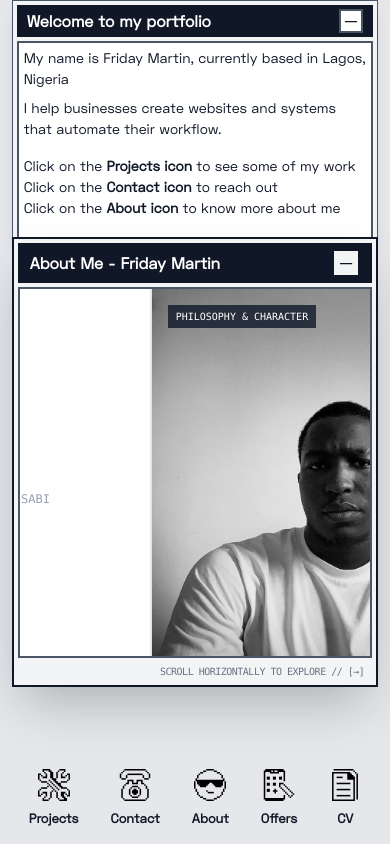
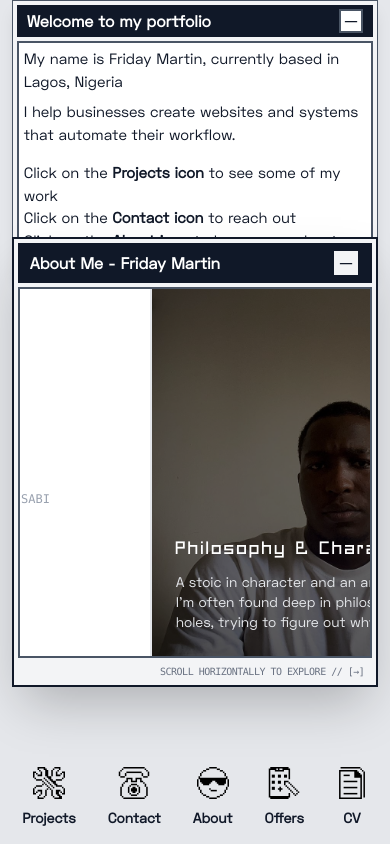
Before and after one commit to M-alpha-bet/martin-friday, a React (Vite) app: page / in a window 390 px wide. Both pictures are taken after a click on the element "About". Built offline with nearby package versions, Linux system fonts and the light colour scheme; no server answers; what @reown/appkit, @reown/appkit-adapter-solana would draw is missing.

Commit message:
feat: changed mobile style to handle hover state

```diff
--- a/src/components/AboutMe.tsx
+++ b/src/components/AboutMe.tsx
@@ -74,7 +74,7 @@ export const AboutMeModal = ({
       text: "I love things that feel intentional, meaningful, and beautifully imperfect. Nature is where I find that perfect balance of chaos and peace.",
     },
     {
-      title: "Chaotic Curiosity",
+      title: "Wabi Sabi",
       image: "/images/beach.jpeg",
       text: "Whether it's hiking through trails or reflecting by the beach, I embrace the Japanese concept of wabi-sabi—the charm of imperfect things.",
     },
@@ -188,9 +188,9 @@ export const AboutMeModal = ({
                       src={section.image}
                       alt={section.title}
                       draggable={false}
-                      className="w-full h-full object-cover grayscale group-hover:grayscale-0 transition-all duration-500 pointer-events-none"
+                      className="w-full h-full object-cover lg:grayscale lg:group-hover:grayscale-0 transition-all duration-500 pointer-events-none"
                     />
-                    <div className="absolute inset-0 bg-black/60 opacity-0 group-hover:opacity-100 transition-opacity duration-300 flex flex-col justify-end p-6">
+                    <div className="absolute inset-0 bg-black/60 opacity-100 lg:opacity-0 lg:group-hover:opacity-100 transition-opacity duration-300 flex flex-col justify-end p-6">
                       <h3 className="text-white font-pixtech text-lg mb-2">
                         {section.title}
                       </h3>
@@ -215,7 +215,7 @@ export const AboutMeModal = ({
                       </p>
                     </div>
                     {/* Visual Label for non-hover state */}
-                    <div className="absolute top-4 left-4 bg-gray-900/80 text-white text-[10px] px-2 py-1 font-mono group-hover:hidden">
+                    <div className="absolute top-4 left-4 bg-gray-900/80 text-white text-[10px] px-2 py-1 font-mono hidden lg:block lg:group-hover:hidden">
                       {section.title.toUpperCase()}
                     </div>
                   </div>
--- a/src/index.css
+++ b/src/index.css
@@ -25,11 +25,11 @@
   }
 
   .menu-text {
-    @apply md:text-[16px] text-[13px];
+    @apply md:text-[16px] text-[14px];
   }
 
   p {
-    @apply md:text-[16px] text-[14px];
+    @apply md:text-[16px] text-[15px];
   }
 
   .text-body-xsmall {
```
